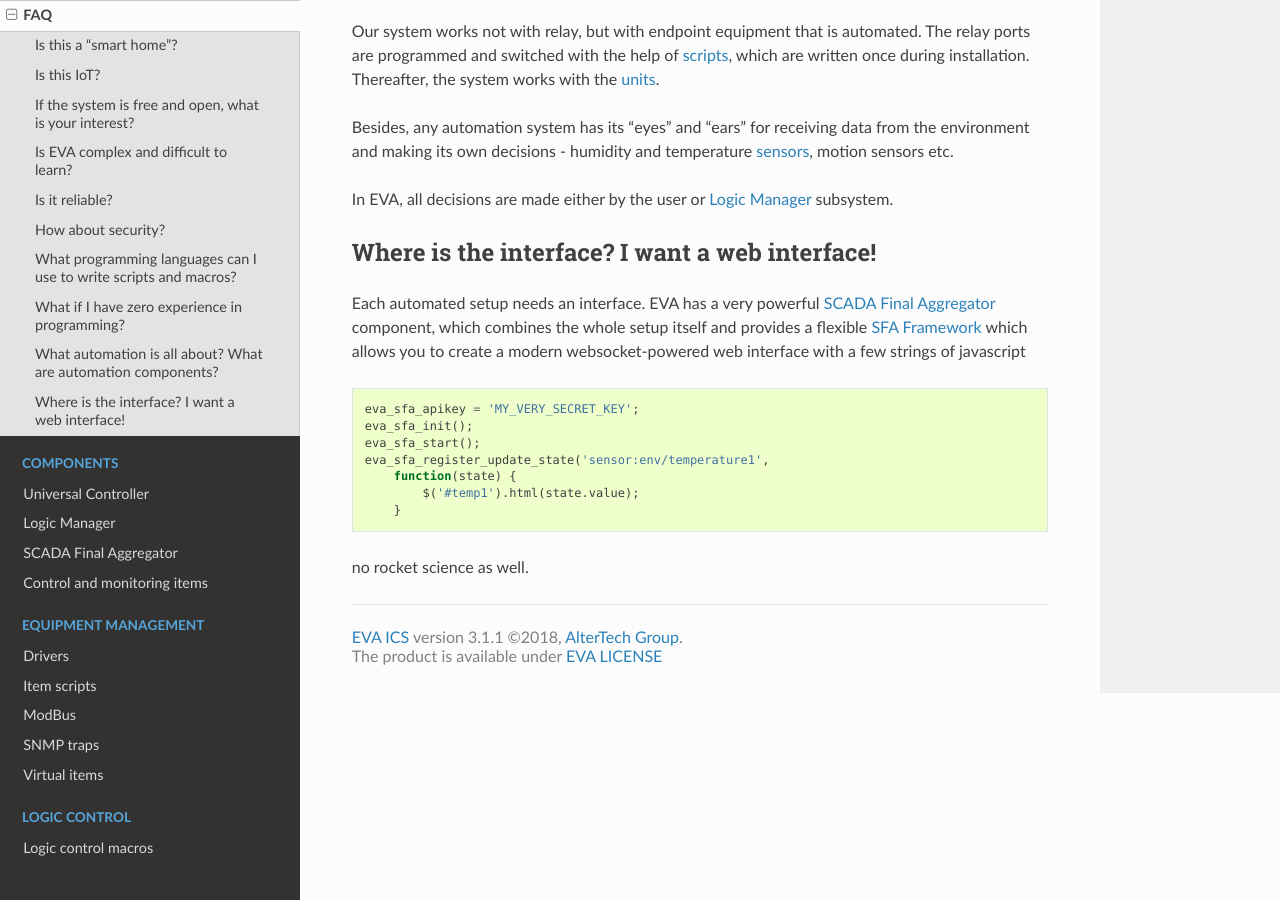
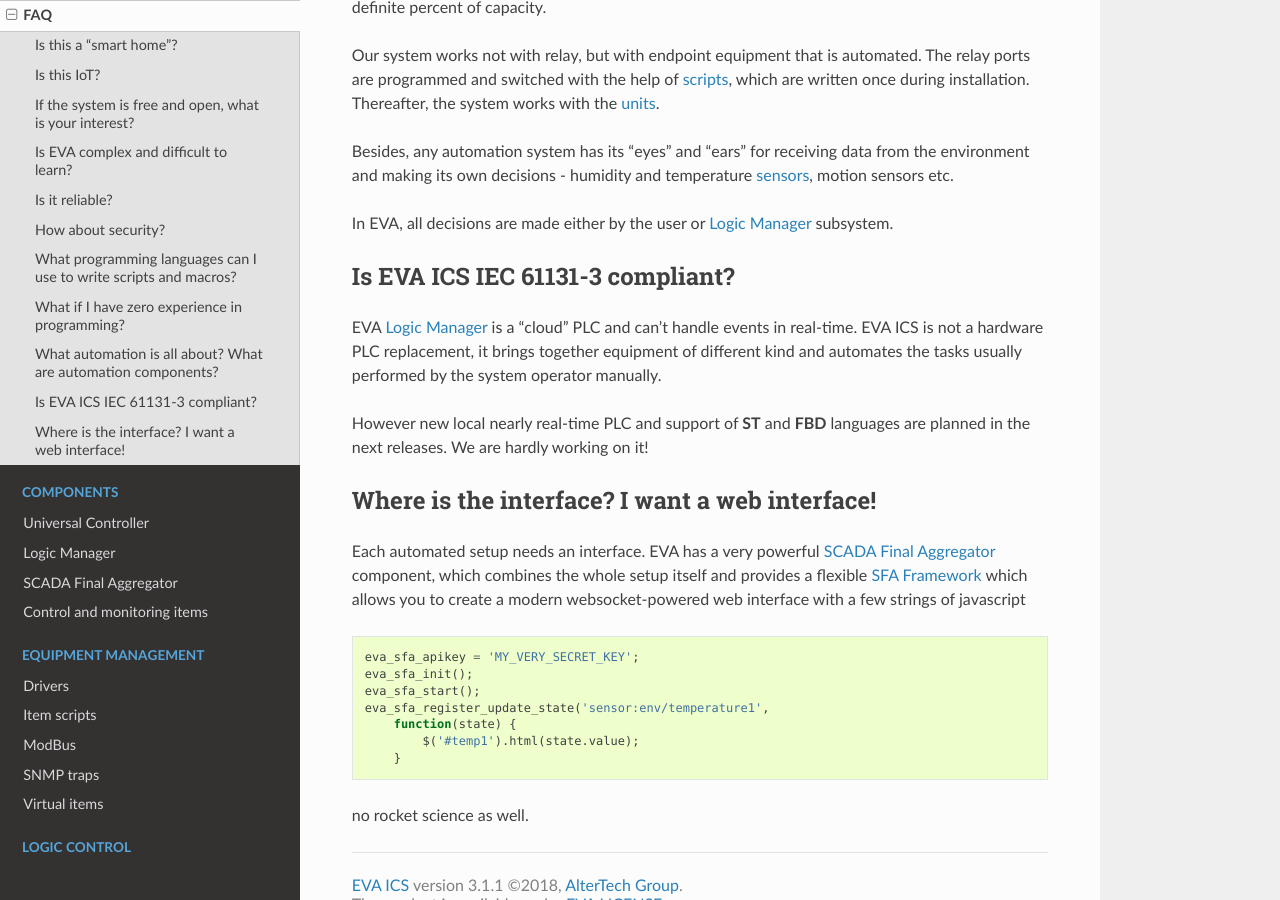
Before and after one commit to alttch/eva3, a Sphinx documentation site: the page built from doc/faq.rst, in a window 1280 px wide and 900 px high, scrolled down 3352 px. Built offline with Sphinx 7.4.7 and the Read the Docs theme 2.0.0, drawn with Linux system fonts in a browser that asks for light colours; pages that are not in the unit, such as notebooks, are missing from menus; some of the changed text lies outside the part shown.

```diff
--- a/CHANGELOG.rst
+++ b/CHANGELOG.rst
@@ -21,6 +21,7 @@ UC
 --
 
     * fixes: device commands in enterpise layout
+    * perfomance improvements
 
     * "update" command without params starts item passive update
     * batch commands in UDP API (separated with new line)
--- a/doc/faq.rst
+++ b/doc/faq.rst
@@ -159,6 +159,17 @@ from the environment and making its own decisions - humidity and temperature
 
 In EVA, all decisions are made either by the user or :doc:`/lm/lm` subsystem.
 
+Is EVA ICS IEC 61131-3 compliant?
+=================================
+
+EVA :doc:`/lm/lm` is a "cloud" PLC and can't handle events in real-time. EVA
+ICS is not a hardware PLC replacement, it brings together equipment of
+different kind and automates the tasks usually performed by the system operator
+manually.
+
+However new local nearly real-time PLC and support of **ST** and **FBD**
+languages are planned in the next releases. We are hardly working on it!
+
 Where is the interface? I want a web interface!
 ===============================================
 
--- a/doc/index.rst
+++ b/doc/index.rst
@@ -79,6 +79,7 @@ What you get with EVA
     cli
     tutorial/tutorial
     faq
+    highload
 
 .. toctree::
     :caption:  Components
```
Also changed, not shown: 3 other files.
